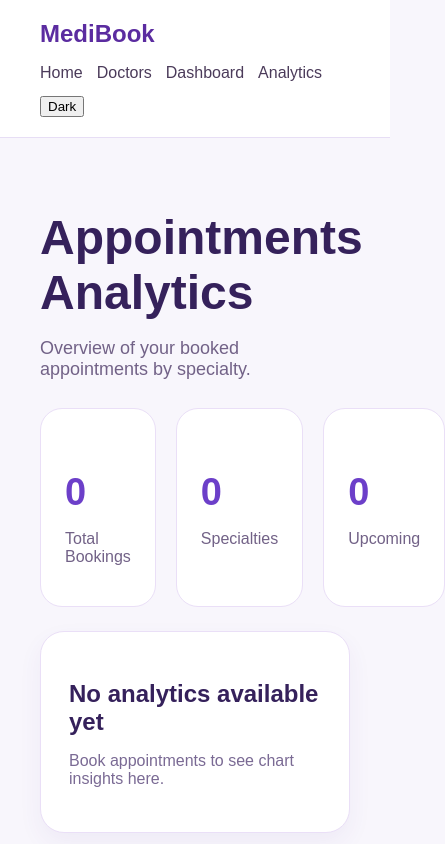
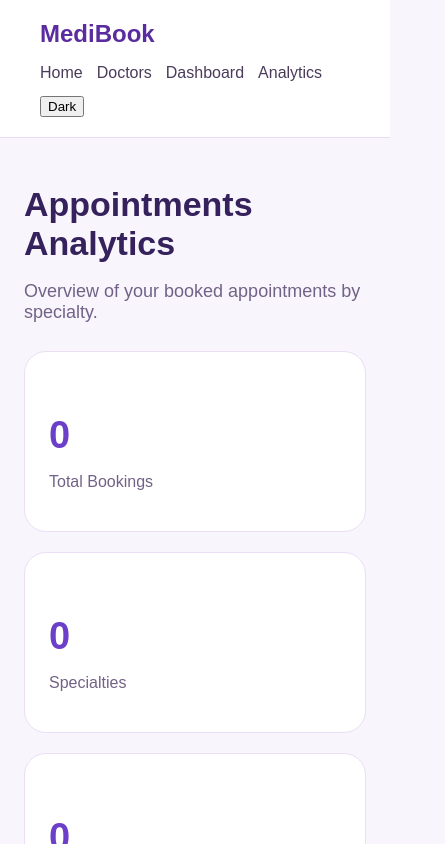
Before and after one commit to harshitasaini631-cyber/Healthcare_appointment_system, a React (Vite) app in the folder healthcare-appointment-system/: page /analytics in a window 390 px wide. Shown: the top 844 px of the page, 445 px wide, since content can reach past the window. Built offline with nearby package versions, Linux system fonts and the light colour scheme.

Commit message:
Improved responsive layout

```diff
--- a/healthcare-appointment-system/src/index.css
+++ b/healthcare-appointment-system/src/index.css
@@ -1508,3 +1508,63 @@ body.dark-mode .error-boundary p {
     align-self: flex-start;
   }
 }
+
+@media (max-width: 900px) {
+  .doctors-page,
+  .doctor-details-page,
+  .booking-page,
+  .dashboard-page,
+  .analytics-page {
+    padding: 24px;
+  }
+
+  .doctors-grid {
+    grid-template-columns: repeat(2, 1fr);
+  }
+
+  .doctor-details-card,
+  .booking-card {
+    grid-template-columns: 1fr;
+  }
+
+  .dashboard-stats-grid,
+  .stats-grid {
+    grid-template-columns: repeat(2, 1fr);
+  }
+
+  .appointment-details-grid {
+    grid-template-columns: repeat(2, 1fr);
+  }
+}
+
+@media (max-width: 600px) {
+  .doctors-grid,
+  .dashboard-stats-grid,
+  .stats-grid,
+  .appointment-details-grid {
+    grid-template-columns: 1fr;
+  }
+
+  .doctor-details-content h1,
+  .dashboard-header h1,
+  .analytics-header h1 {
+    font-size: 34px;
+  }
+
+  .booking-left h1 {
+    font-size: 28px;
+  }
+
+  .calendar-wrapper {
+    padding: 14px;
+  }
+
+  .react-calendar__tile {
+    width: 36px;
+    height: 36px;
+  }
+
+  .dashboard-action-buttons button {
+    width: 100%;
+  }
+}
```
